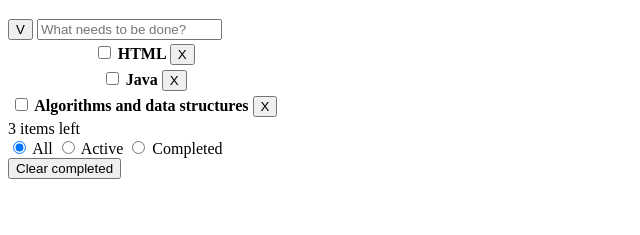
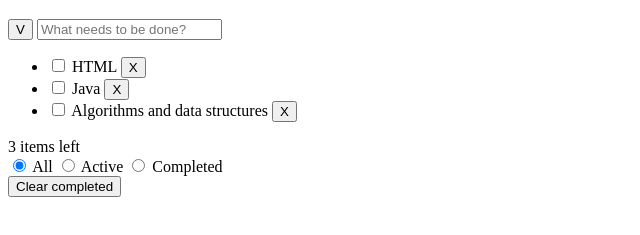
Before and after one commit to ok-technopolis-2020/Marasanov_Roman, a plain HTML site: page Index.html in a window 1280 px wide. Shown: the part 61-296 px from the top of the page, without its empty margins (0-640 px from the left). Drawn offline with Linux system fonts and the light colour scheme.

Commit message:
Homework1

```diff
--- a/Homework1.html
+++ b/Index.html
@@ -10,36 +10,29 @@
 </header>
 <section class="todo-app___new-task-form">
     <div class="new-task-form___item" role="form" aria-label="Form you can use to add new task">
-        <form action="doSmth">
-            <button type="submit">V</button>
+        <button>V</button>
         <input type="text" placeholder="What needs to be done?" required>
-        </form>
     </div>
 </section>
 <section class="todo-app___task-list">
     <div class="task-list___item" role="list" aria-label="List of tasks">
-        <table>
-            <tr>
-                <th>
+        <ul>
+            <li>
                 <input type="checkbox" name="tasks" id="task1" aria-label="Mark as done">
                 <label for="task1">HTML</label>
-                    <button type="reset">X</button>
-                </th>
-            </tr>
-            <tr>
-                <th>
+                <button type="reset" aria-label="delete the task">X</button>
+            </li>
+            <li>
                 <input type="checkbox" name="tasks" id="task2" aria-label="Mark as done">
                 <label for="task2">Java</label>
-                    <button type="reset">X</button>
-                </th>
-            </tr>
-            <tr>
-                <th>
+                <button type="reset" aria-label="delete the task">X</button>
+            </li>
+            <li>
                 <input type="checkbox" name="tasks" id="task3" aria-label="Mark as done">
                 <label for="task3">Algorithms and data structures</label>
-                    <button type="reset">X</button>
-                </th>
-        </table>
+                <button type="reset" aria-label="delete the task">X</button>
+            </li>
+        </ul>
     </div>
 </section>
 <section class="todo-app___actions-bar">
```
Lines whose indentation alone changed are shown as unchanged.
